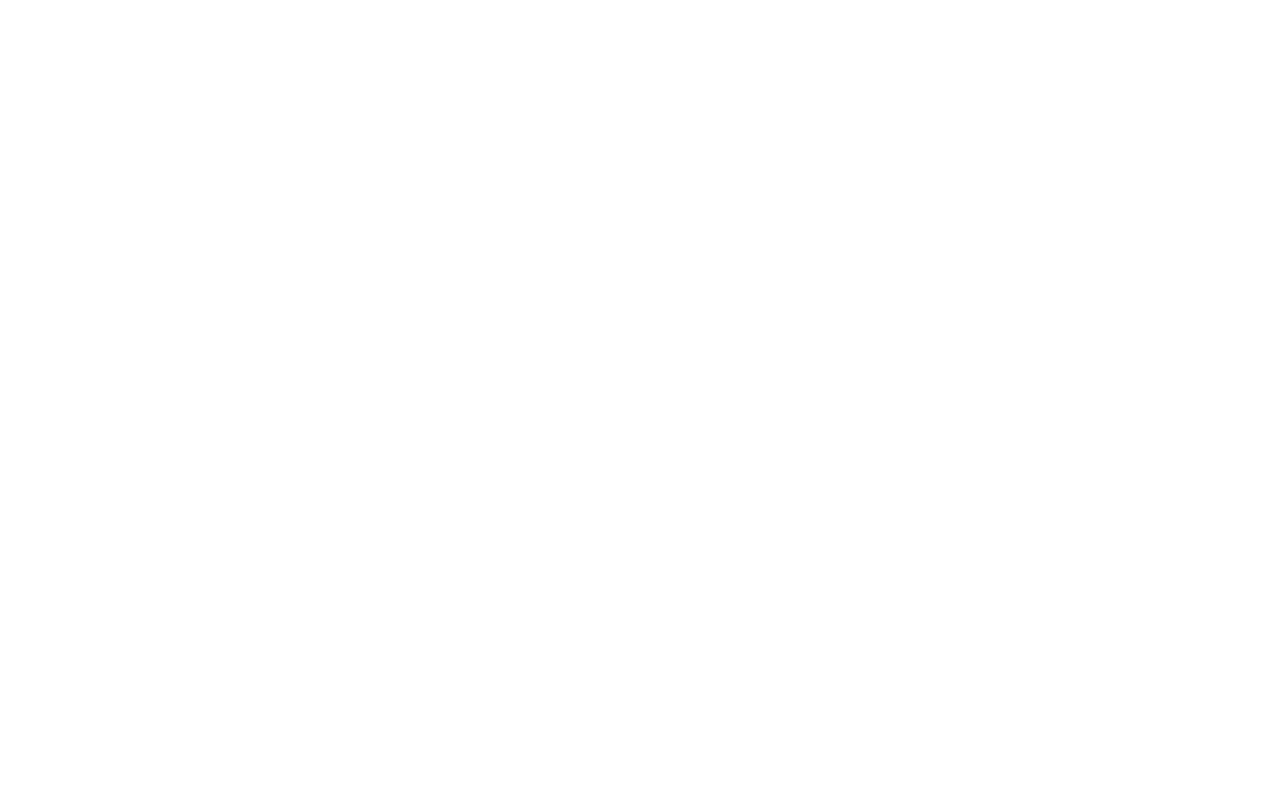
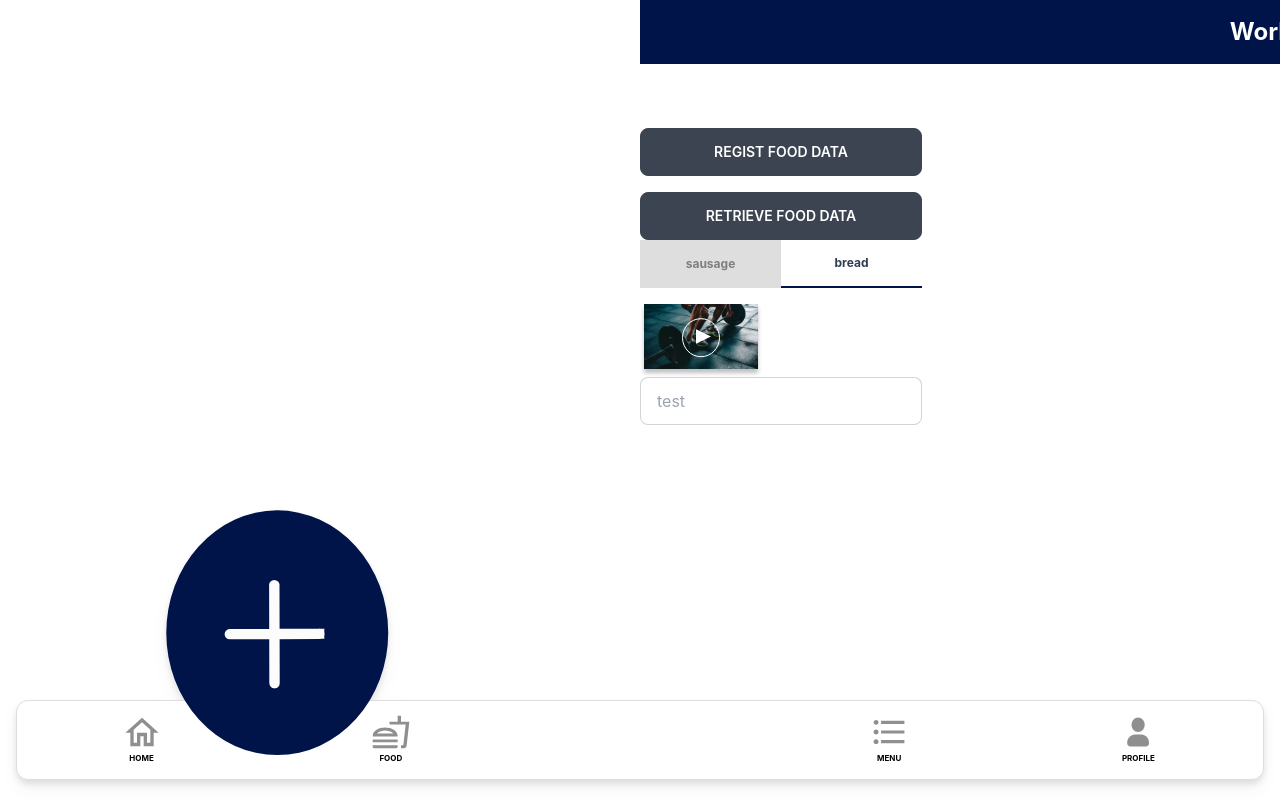
Before and after one commit to yutounun/WorkOutTrackingApp, a Vue app: page / in a window 1280 px wide. Before the commit this address had no page. Built offline with nearby package versions, Linux system fonts and the light colour scheme; no server answers; the database is empty.

Commit message:
feat: add path to home

```diff
--- a/src/router/index.ts
+++ b/src/router/index.ts
@@ -17,6 +17,14 @@
       title: "Login",
     },
   },
+  {
+    path: "/",
+    name: "home",
+    component: () => import("@/pages/SampleComponents.vue"),
+    meta: {
+      title: "Home",
+    },
+  },
 ];
 
 const router = createRouter({
```
